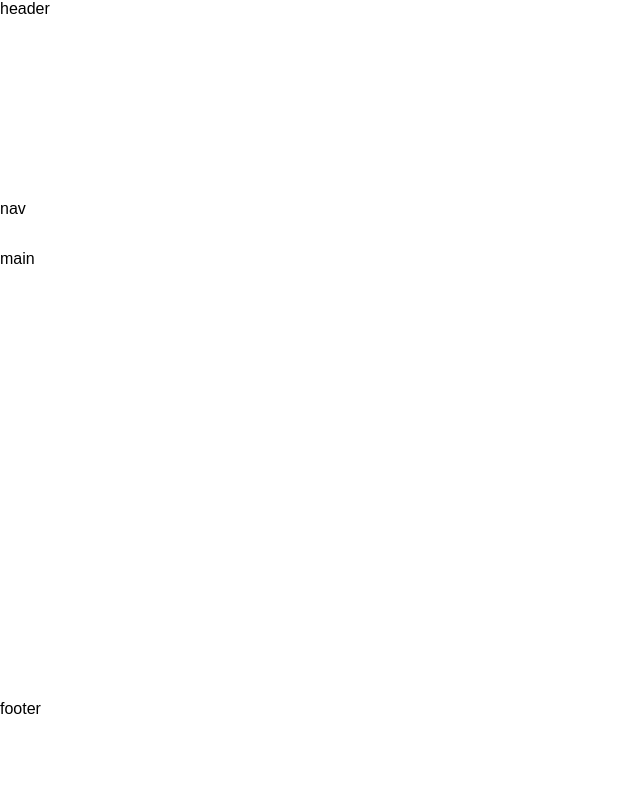
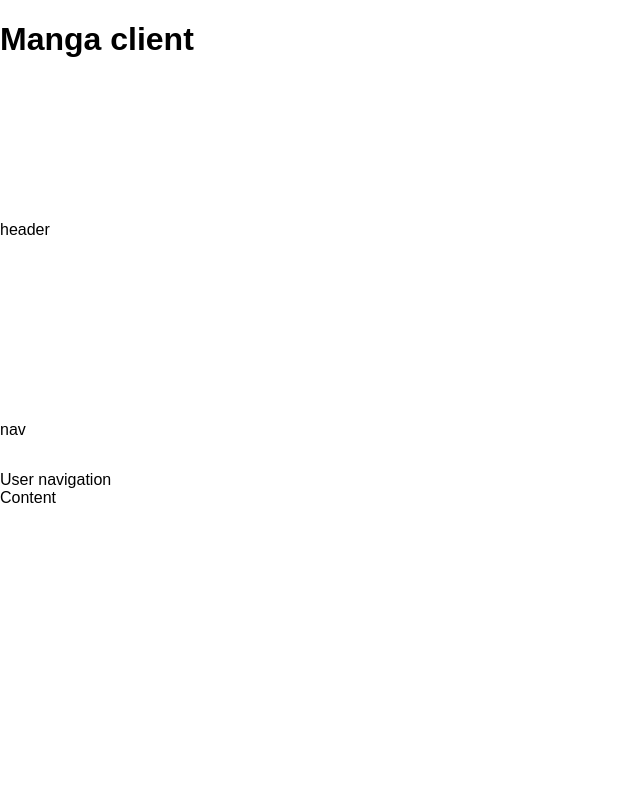
Before and after one commit to kuzanatoliy/manga.client, a React (Create React App) app: page / in a window 1280 px wide. Shown: the top 800 px of the page, without its empty margins (0-640 px from the left). Built offline with nearby package versions, Linux system fonts and the light colour scheme.

Commit message:
add Header component

```diff
--- a/src/App.js
+++ b/src/App.js
@@ -1,13 +1,18 @@
 import React, { Component } from 'react';
+import Header from './components/Header';
 import './App.css';
 
 class App extends Component {
   render() {
     return (
       <div>
+        <Header text='Manga client' />
         <header>header</header>
         <nav>nav</nav>
-        <main>main</main>
+        <main>
+          <section>User navigation</section>
+          <section>Content</section>
+        </main>
         <footer>footer</footer>
       </div>
     );
--- /dev/null
+++ b/src/components/Header.js
@@ -0,0 +1,21 @@
+import React from 'react';
+import PropTypes from 'prop-types';
+
+function Header(props) {
+  const { text } = props
+  return (
+    <header>
+      <h1>{ text }</h1>
+    </header>
+  );
+}
+
+Header.propTypes = {
+  text: PropTypes.string
+}
+
+Header.defaultProps = {
+  text: 'Title'
+}
+
+export default Header;
```
Also changed, not shown: package.json (+8 -5 lines), 1 other file (tests, documents, lock files or other folders).
